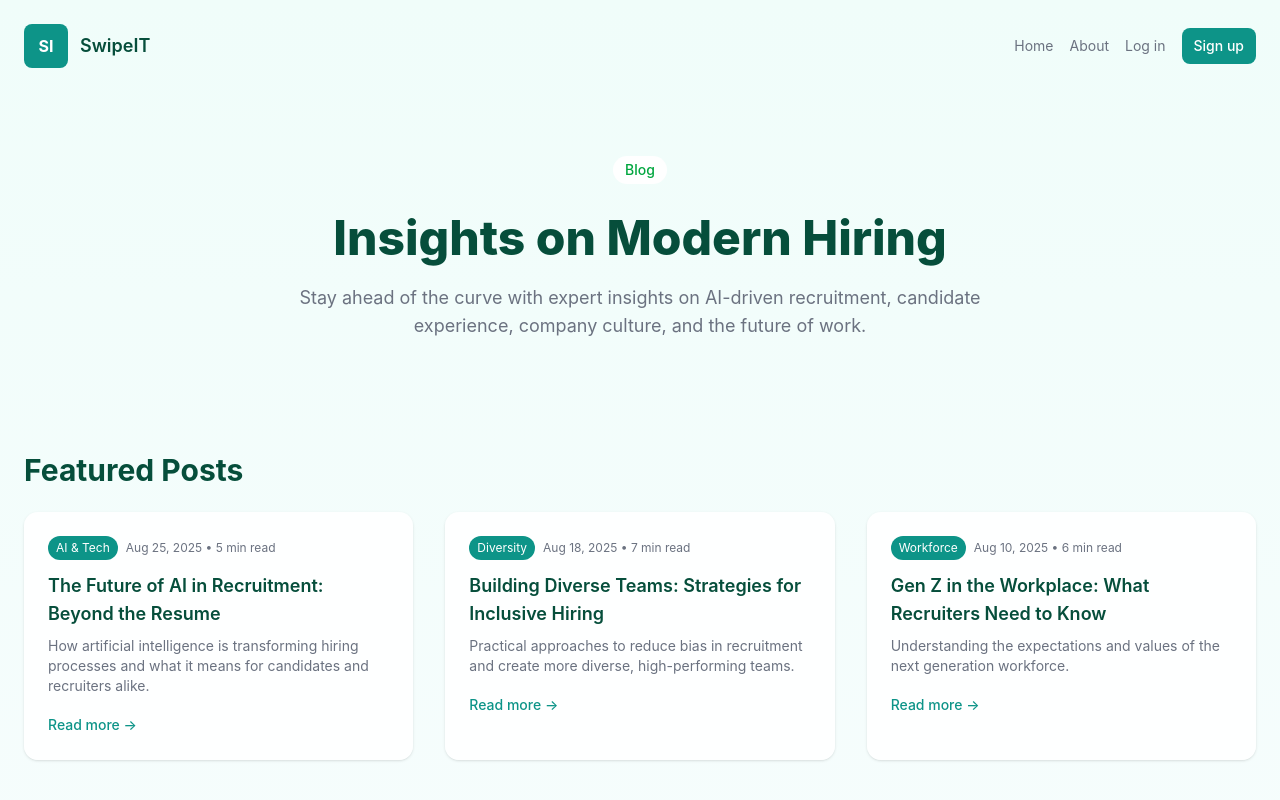
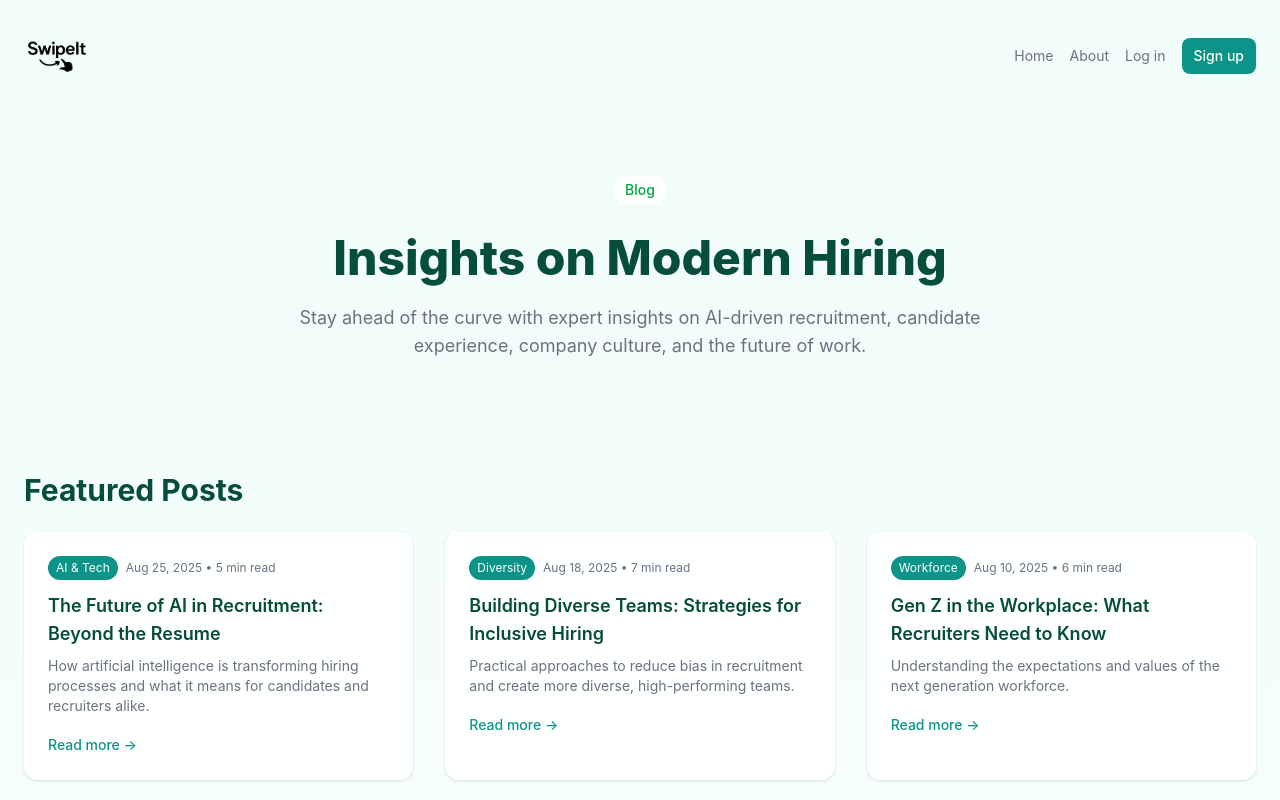
Before and after one commit to Aryan-Dot-Dev/SwipeIT-2, a React (Vite) app in the folder client/: page /blog in a window 1280 px wide. Shown: the top 800 px of the page. Built offline with nearby package versions, Linux system fonts and the light colour scheme; no server answers.

Commit message:
changed placeholders

```diff
--- a/client/src/components/Header.jsx
+++ b/client/src/components/Header.jsx
@@ -59,11 +59,10 @@ const Header = ({
       <div className="max-w-7xl mx-auto px-4 sm:px-6 lg:px-8 w-full">
         <div className="flex items-center justify-between min-w-0">
           {/* Logo/Brand Section */}
-          <div className="flex items-center gap-2 md:gap-3 flex-shrink-0">
-            <img src={userType === 'guest' ? '/logo_bg_removed.png' : '/logo.png'} alt="SwipeIT" className="w-8 h-8 md:w-10 md:h-10 lg:w-11 lg:h-11 object-contain" />
-            <img src="/logo_bg_removed.png" alt="SwipeIT" className="hidden sm:inline-block ml-1 h-4 md:h-5 lg:h-6 object-contain" />
+          <a href="/" className="flex items-center gap-3 flex-shrink-0">
+            <img src="/logo_bg_removed.png" alt="SwipeIT" className="w-12 h-12 md:w-16 md:h-16 lg:w-18 lg:h-18 object-contain" />
             <span className="sr-only">SwipeIT</span>
-          </div>
+          </a>
 
           {/* User Info for Dashboard Users */}
           {(userType === 'candidate' || userType === 'recruiter') && (
--- a/client/src/pages/About.page.jsx
+++ b/client/src/pages/About.page.jsx
@@ -45,8 +45,10 @@ export default function AboutPage() {
         <div className="max-w-7xl mx-auto px-4 sm:px-6 lg:px-6">
           <div className="flex items-center justify-between">
             <div className="flex items-center gap-2 md:gap-3">
-              <div className="w-8 h-8 md:w-11 md:h-11 rounded-md bg-[color:var(--primary)] flex items-center justify-center text-white font-bold text-sm md:text-base">SI</div>
-              <div className="text-base md:text-lg font-semibold">SwipeIT</div>
+              <a href="/" className="flex items-center gap-3">
+                <img src="/logo_bg_removed.png" alt="SwipeIT" className="w-12 h-12 md:w-16 md:h-16 object-contain" />
+                <span className="sr-only">SwipeIT</span>
+              </a>
             </div>
             <nav className="hidden md:flex items-center gap-4">
               <a href="/" className="text-sm text-[color:var(--muted-foreground)] hover:text-[color:var(--foreground)] transition-colors">Home</a>
--- a/client/src/pages/Advertise.page.jsx
+++ b/client/src/pages/Advertise.page.jsx
@@ -84,8 +84,10 @@ export default function AdvertisePage() {
         <div className="max-w-7xl mx-auto px-4 sm:px-6 lg:px-6">
           <div className="flex items-center justify-between">
             <div className="flex items-center gap-2 md:gap-3">
-              <div className="w-8 h-8 md:w-11 md:h-11 rounded-md bg-[color:var(--primary)] flex items-center justify-center text-white font-bold text-sm md:text-base">SI</div>
-              <div className="text-base md:text-lg font-semibold">SwipeIT</div>
+              <a href="/" className="flex items-center gap-3">
+                <img src="/logo_bg_removed.png" alt="SwipeIT" className="w-12 h-12 md:w-16 md:h-16 object-contain" />
+                <span className="sr-only">SwipeIT</span>
+              </a>
             </div>
             <nav className="hidden md:flex items-center gap-4">
               <a href="/" className="text-sm text-[color:var(--muted-foreground)] hover:text-[color:var(--foreground)] transition-colors">Home</a>
--- a/client/src/pages/Blog.page.jsx
+++ b/client/src/pages/Blog.page.jsx
@@ -60,8 +60,10 @@ export default function BlogPage() {
         <div className="max-w-7xl mx-auto px-4 sm:px-6 lg:px-6">
           <div className="flex items-center justify-between">
             <div className="flex items-center gap-2 md:gap-3">
-              <div className="w-8 h-8 md:w-11 md:h-11 rounded-md bg-[color:var(--primary)] flex items-center justify-center text-white font-bold text-sm md:text-base">SI</div>
-              <div className="text-base md:text-lg font-semibold">SwipeIT</div>
+              <a href="/" className="flex items-center gap-3">
+                <img src="/logo_bg_removed.png" alt="SwipeIT" className="w-12 h-12 md:w-16 md:h-16 object-contain" />
+                <span className="sr-only">SwipeIT</span>
+              </a>
             </div>
             <nav className="hidden md:flex items-center gap-4">
               <a href="/" className="text-sm text-[color:var(--muted-foreground)] hover:text-[color:var(--foreground)] transition-colors">Home</a>
--- a/client/src/pages/Contact.page.jsx
+++ b/client/src/pages/Contact.page.jsx
@@ -70,8 +70,10 @@ export default function ContactPage() {
         <div className="max-w-7xl mx-auto px-4 sm:px-6 lg:px-6">
           <div className="flex items-center justify-between">
             <div className="flex items-center gap-2 md:gap-3">
-              <div className="w-8 h-8 md:w-11 md:h-11 rounded-md bg-[color:var(--primary)] flex items-center justify-center text-white font-bold text-sm md:text-base">SI</div>
-              <div className="text-base md:text-lg font-semibold">SwipeIT</div>
+              <a href="/" className="flex items-center gap-3">
+                <img src="/logo_bg_removed.png" alt="SwipeIT" className="w-12 h-12 md:w-16 md:h-16 object-contain" />
+                <span className="sr-only">SwipeIT</span>
+              </a>
             </div>
             <nav className="hidden md:flex items-center gap-4">
               <a href="/" className="text-sm text-[color:var(--muted-foreground)] hover:text-[color:var(--foreground)] transition-colors">Home</a>
--- a/client/src/pages/Faq.page.jsx
+++ b/client/src/pages/Faq.page.jsx
@@ -80,8 +80,10 @@ export default function FaqPage() {
         <div className="max-w-7xl mx-auto px-4 sm:px-6 lg:px-6">
           <div className="flex items-center justify-between">
             <div className="flex items-center gap-2 md:gap-3">
-              <div className="w-8 h-8 md:w-11 md:h-11 rounded-md bg-[color:var(--primary)] flex items-center justify-center text-white font-bold text-sm md:text-base">SI</div>
-              <div className="text-base md:text-lg font-semibold">SwipeIT</div>
+              <a href="/" className="flex items-center gap-3">
+                <img src="/logo_bg_removed.png" alt="SwipeIT" className="w-12 h-12 md:w-16 md:h-16 object-contain" />
+                <span className="sr-only">SwipeIT</span>
+              </a>
             </div>
             <nav className="hidden md:flex items-center gap-4">
               <a href="/" className="text-sm text-[color:var(--muted-foreground)] hover:text-[color:var(--foreground)] transition-colors">Home</a>
--- a/client/src/pages/Privacy.page.jsx
+++ b/client/src/pages/Privacy.page.jsx
@@ -107,8 +107,10 @@ export default function PrivacyPage() {
         <div className="max-w-7xl mx-auto px-4 sm:px-6 lg:px-6">
           <div className="flex items-center justify-between">
             <div className="flex items-center gap-2 md:gap-3">
-              <div className="w-8 h-8 md:w-11 md:h-11 rounded-md bg-[color:var(--primary)] flex items-center justify-center text-white font-bold text-sm md:text-base">SI</div>
-              <div className="text-base md:text-lg font-semibold">SwipeIT</div>
+              <a href="/" className="flex items-center gap-3">
+                <img src="/logo_bg_removed.png" alt="SwipeIT" className="w-12 h-12 md:w-16 md:h-16 object-contain" />
+                <span className="sr-only">SwipeIT</span>
+              </a>
             </div>
             <nav className="hidden md:flex items-center gap-4">
               <a href="/" className="text-sm text-[color:var(--muted-foreground)] hover:text-[color:var(--foreground)] transition-colors">Home</a>
--- a/client/src/pages/Terms.page.jsx
+++ b/client/src/pages/Terms.page.jsx
@@ -125,8 +125,10 @@ export default function TermsPage() {
         <div className="max-w-7xl mx-auto px-4 sm:px-6 lg:px-6">
           <div className="flex items-center justify-between">
             <div className="flex items-center gap-2 md:gap-3">
-              <div className="w-8 h-8 md:w-11 md:h-11 rounded-md bg-[color:var(--primary)] flex items-center justify-center text-white font-bold text-sm md:text-base">SI</div>
-              <div className="text-base md:text-lg font-semibold">SwipeIT</div>
+              <a href="/" className="flex items-center gap-3">
+                <img src="/logo_bg_removed.png" alt="SwipeIT" className="w-12 h-12 md:w-16 md:h-16 object-contain" />
+                <span className="sr-only">SwipeIT</span>
+              </a>
             </div>
             <nav className="hidden md:flex items-center gap-4">
               <a href="/" className="text-sm text-[color:var(--muted-foreground)] hover:text-[color:var(--foreground)] transition-colors">Home</a>
```
